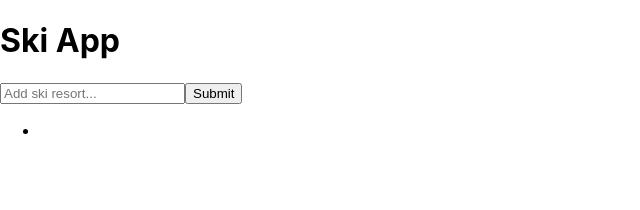
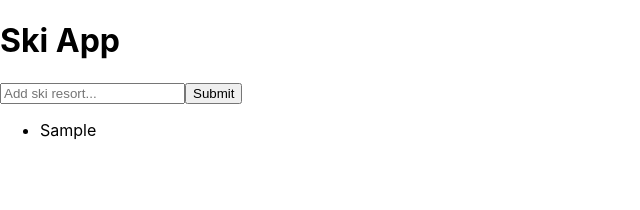
Before and after one commit to halevans/Ski-Map-App, a React (Create React App) app: page / in a window 1280 px wide. Both pictures are taken after typing "Sample" into the empty fields and a click on the button "Submit". Shown: the top 210 px of the page, without its empty margins (0-640 px from the left). Built offline with nearby package versions, Linux system fonts and the light colour scheme.

Commit message:
ListContainer now outputs list submitted by user

```diff
--- a/src/ListContainer.js
+++ b/src/ListContainer.js
@@ -31,7 +31,7 @@ class ListContainer extends Component {
     render() {
 
         const allItems = this.state.items.map((item, index) => {
-            return <ListItem />
+            return <ListItem item={item} key={index}/>
         });
 
         return(
--- a/src/ListItem.js
+++ b/src/ListItem.js
@@ -4,7 +4,7 @@ class ListItem extends Component {
     render() {
         return(
             <>
-            <li></li>
+            <li>{this.props.item}</li>
             </>
         );
     }
```
